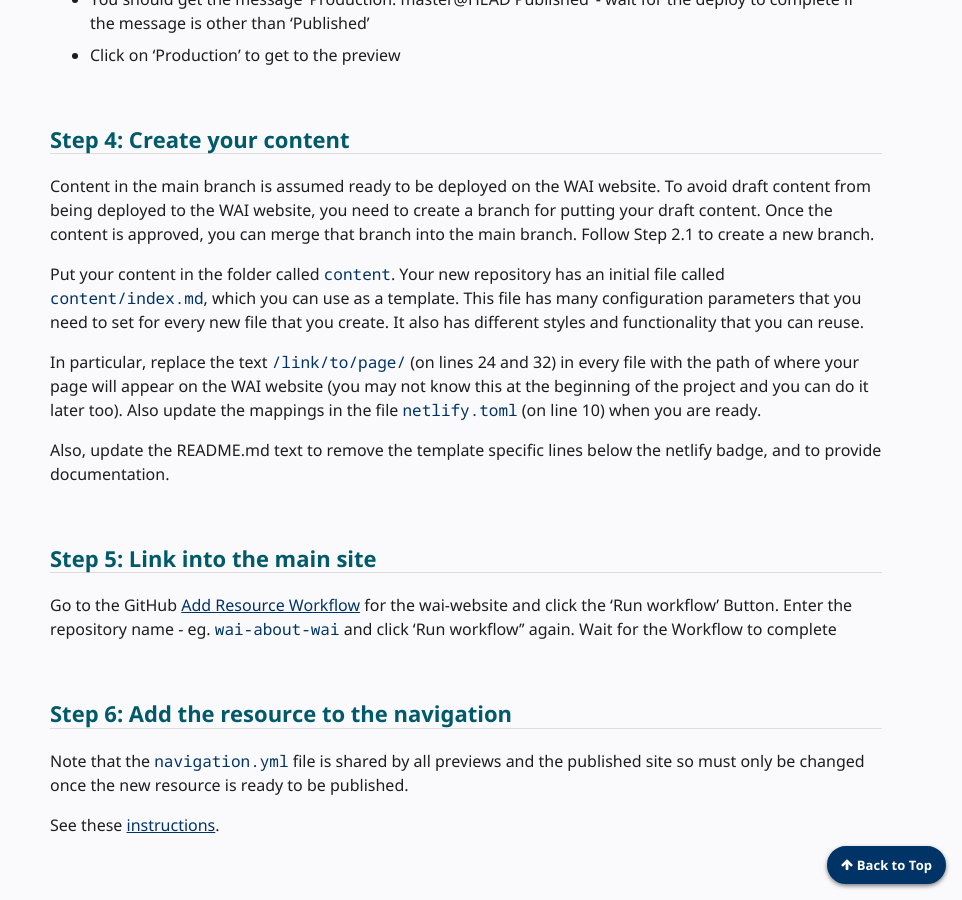
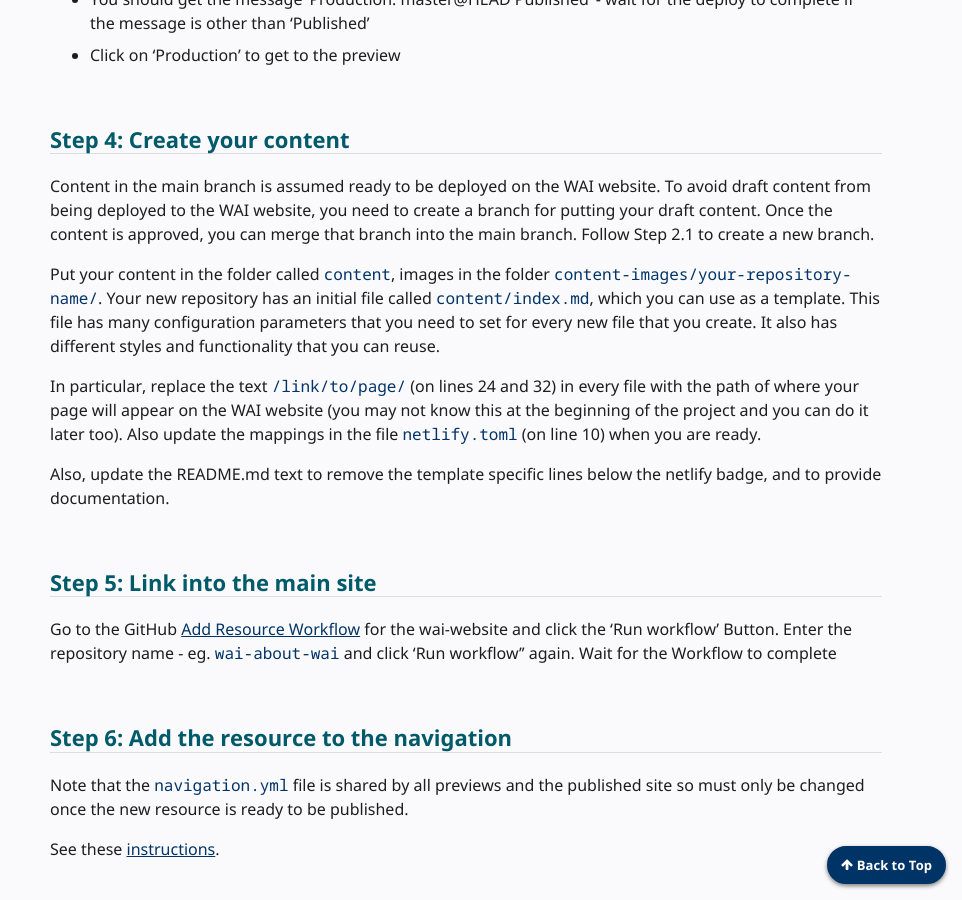
Before and after one commit to w3c/wai-website-theme, a Jekyll site: the page built from content/technical-create-new-resource.md, in a window 1280 px wide and 900 px high, scrolled down 2872 px. Shown: the whole window, without its empty margins (318-1280 px from the left). Built offline with Jekyll 4.4.1, drawn with Linux system fonts in a browser that asks for light colours; cached includes are drawn as plain includes; comment, search, counter and statistics services are not loaded.

Commit message:
ANd note on where images go

```diff
--- a/content/technical-create-new-resource.md
+++ b/content/technical-create-new-resource.md
@@ -103,7 +103,7 @@ To view the resource preview
 
 Content in the main branch is assumed ready to be deployed on the WAI website. To avoid draft content from being deployed to the WAI website, you need to create a branch for putting your draft content. Once the content is approved, you can merge that branch into the main branch. Follow Step 2.1 to create a new branch.
 
-Put your content in the folder called `content`. Your new repository has an initial file called `content/index.md`, which you can use as a template. This file has many configuration parameters that you need to set for every new file that you create. It also has different styles and functionality that you can reuse.
+Put your content in the folder called `content`, images in the folder `content-images/your-repository-name/`. Your new repository has an initial file called `content/index.md`, which you can use as a template. This file has many configuration parameters that you need to set for every new file that you create. It also has different styles and functionality that you can reuse.
 
 In particular, replace the text `/link/to/page/` (on lines 24 and 32) in every file with the path of where your page will appear on the WAI website (you may not know this at the beginning of the project and you can do it later too). Also update the mappings in the file `netlify.toml` (on line 10) when you are ready.
 
```
